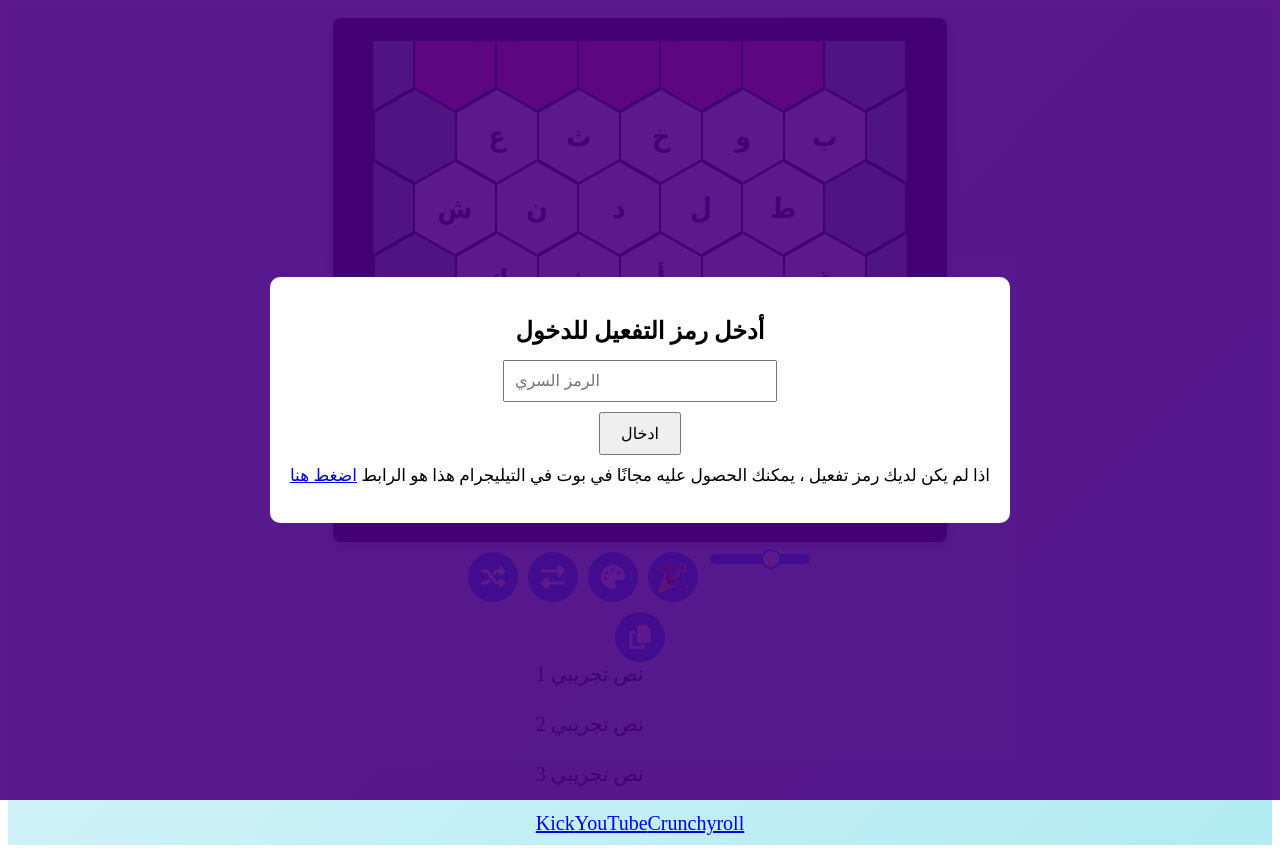
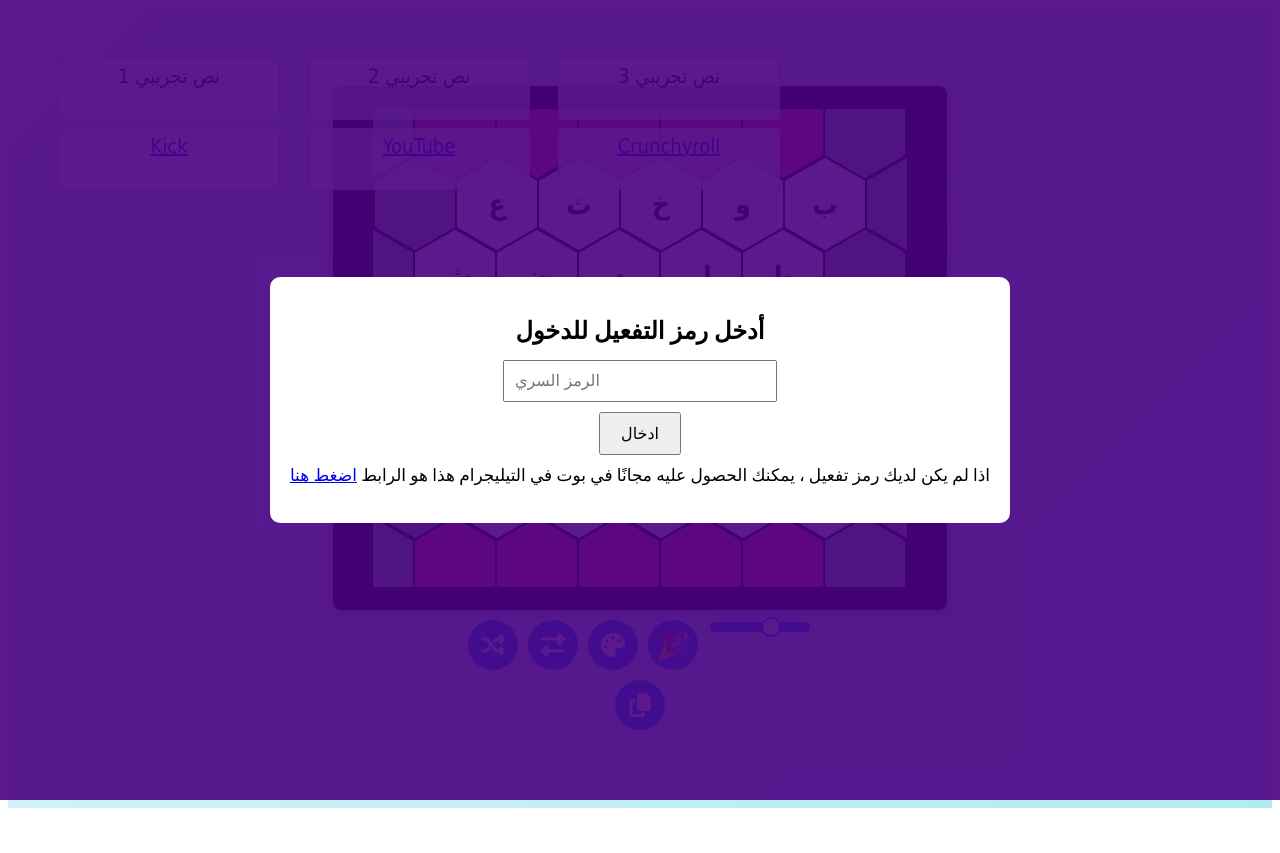
Before and after one commit to TERXGAMER0/7rofy-1, a website: page client/a1.html in a window 1280 px wide. After the commit the page ends 816 px from the top, so only its background shows below. Drawn offline with Linux system fonts and the light colour scheme.

Commit message:
Update style.css

```diff
--- a/client/style.css
+++ b/client/style.css
@@ -385,3 +385,21 @@
     display: block;
   }
 }
+
+/* أنماط النصوص الإضافية */
+.additional-text,
+.clickable-text {
+  position: absolute;
+  background: rgba(255, 255, 255, 0.8);
+  padding: 5px 10px;
+  border: 1px solid #ccc;
+  border-radius: 4px;
+  font-family: "Tahoma", sans-serif;
+  text-align: center;
+}
+
+.clickable-text {
+  color: blue;
+  text-decoration: underline;
+  cursor: pointer;
+}
```
Lines whose indentation alone changed are shown as unchanged.
